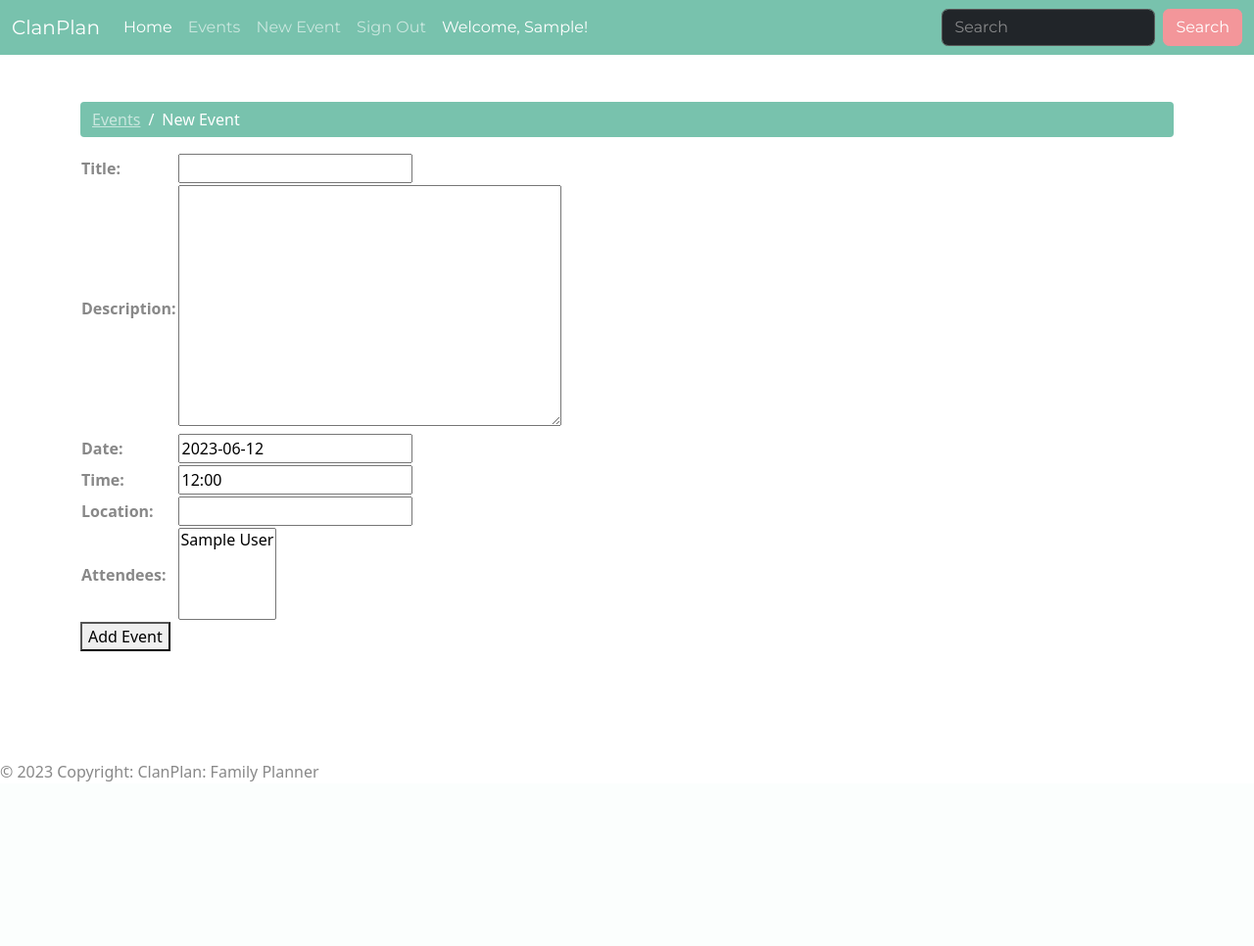
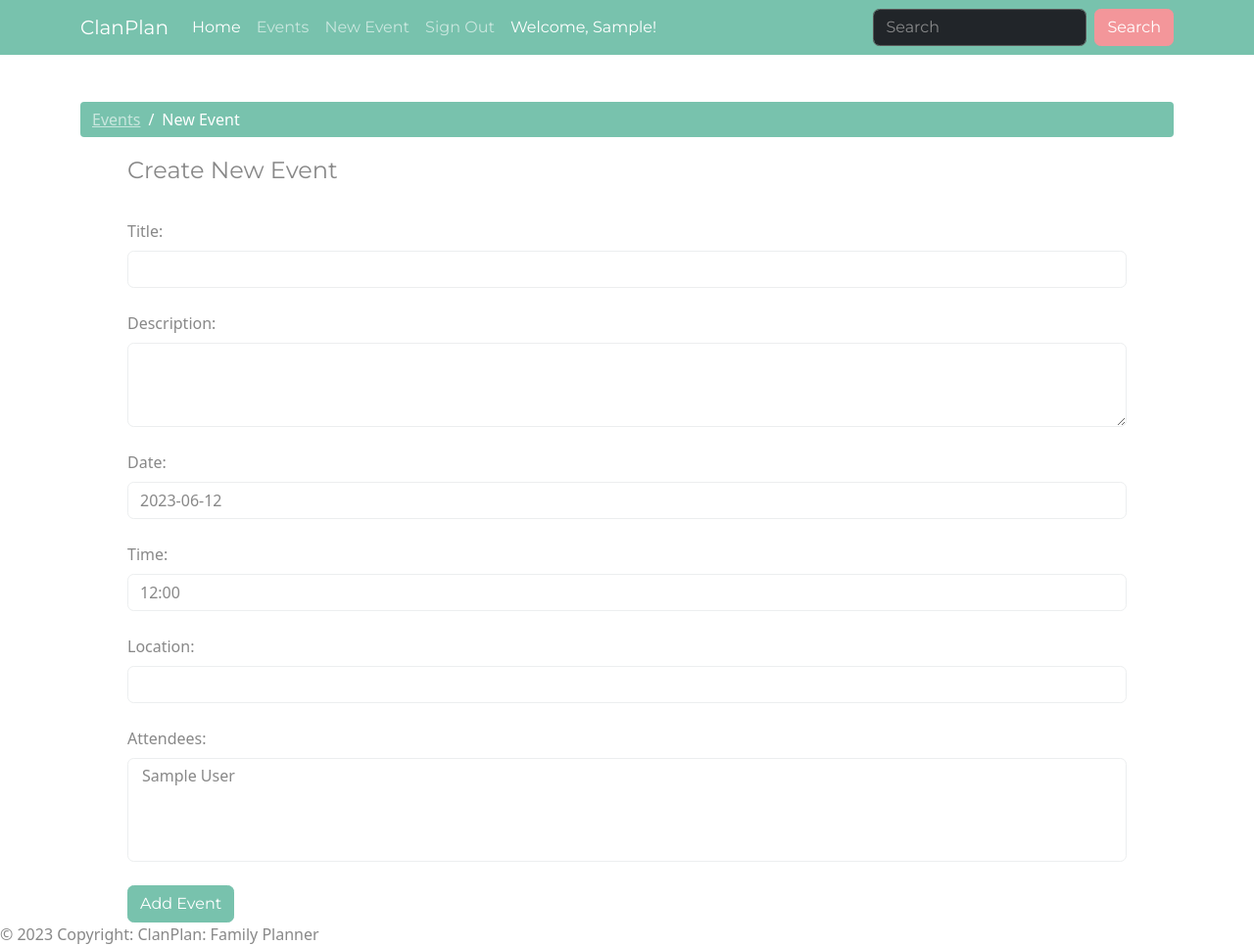
Before and after one commit to jaclynscarey/clanplan, a Django app: page /events/create/ in a window 1280 px wide. Shown: the whole page at 98% size. Before the commit the page ends 798 px from the top, so only its background shows below. Run offline with Django 4.2, Linux system fonts and the light colour scheme; a user stored in the database is signed in; tables that the repository leaves empty hold one stand-in row (values such as "Sample post"); some libraries are stand-ins or nearby versions.

Commit message:
wip: style events form

```diff
--- a/main_app/templates/base.html
+++ b/main_app/templates/base.html
@@ -17,9 +17,9 @@
     <title>ClanPlan: Family Planner</title>
 </head>
 <body>
-    <header class="navbar-fixed">
+    <header>
         <nav class="navbar navbar-expand-lg bg-primary" data-bs-theme="dark">
-            <div class="container-fluid">
+            <div class="container">
                 <a class="navbar-brand" href="{% url 'home' %}">ClanPlan</a>
                 <button class="navbar-toggler" type="button" data-bs-toggle="collapse" data-bs-target="#navbarColor01" aria-controls="navbarColor01" aria-expanded="false" aria-label="Toggle navigation">
                     <span class="navbar-toggler-icon"></span>
--- a/main_app/templates/events/detail.html
+++ b/main_app/templates/events/detail.html
@@ -3,7 +3,7 @@
 
 {% if messages %}
     {% for message in messages %}
-        <p{% if message.tags %} class="{{ message.tags }} red-text"{% endif %}>{{ message }}</p>
+        <p class="text-danger">{{ message }}</p>
     {% endfor %}
 {% endif %}
 <br><br>
--- a/main_app/templates/main_app/event_form.html
+++ b/main_app/templates/main_app/event_form.html
@@ -13,30 +13,77 @@
     {% endif %}
 </ol>
 
+<!-- <form class="form-group" method="post">
+    <fieldset>
+        {% csrf_token %}
+        <table>
+            {{ form }}
+        </table>
+        <button class="btn btn-primary" type="submit">{% if object %} Update Event {% else %} Add Event {% endif %}</button>
+    </fieldset>
+</form> -->
+
+<div class=" mx-5">
+    <form method="POST" action="{% url 'events_create' %}">
+        <fieldset>
+            <legend>Create New Event</legend>
+            {% csrf_token %}
+
+            <div class="form-group">
+                <label for="{{ form.title.id_for_label }}" class="form-label mt-4">Title:</label>
+                {{ form.title }}
+            </div>
+
+            <div class="form-group">
+                <label for="{{ form.description.id_for_label }}" class="form-label mt-4">Description:</label>
+                {{ form.description }}
+            </div>
+
+            <div class="form-group ">
+                <label for="{{ form.date.id_for_label }}" class="form-label mt-4">Date:</label>
+                {{ form.date }}
+            </div>
+
+            <div class="form-group ">
+                <label for="{{ form.time.id_for_label }}" class="form-label mt-4">Time:</label>
+                {{ form.time }}
+            </div>
+
+            <div class="form-group ">
+                <label for="{{ form.location.id_for_label }}" class="form-label mt-4">Location:</label>
+                {{ form.location }}
+            </div>
+
+            <div class="form-group ">
+                <label for="{{ form.attendees.id_for_label }}" class="form-label mt-4">Attendees:</label>
+                {{ form.attendees }}
+            </div>
+            <br>
+            <button class="btn btn-primary" type="submit">{% if object %} Update Event {% else %} Add Event {% endif %}</button>
+        </fieldset>
+    </form>
+</div>
 
 
-<form method="post">
-    {% csrf_token %}
-    <table>
-        {{ form.as_table }}
-    </table>
-    <button type="submit">{% if object %} Update Event {% else %} Add Event {% endif %}</button>
-</form>
+<script>
+    const selectEl = document.getElementById("id_attendees");
+    selectEl.setAttribute("class", "form-select");
 
-<script>
-    const dateEl = document.getElementById('id_date');
-    const timeEl = document.getElementById('id_time');
-    M.Datepicker.init(dateEl, {
-        format: 'mmm dd, yyyy',
-        defaultDate: new Date(),
-        setDefaultDate: true,
-        autoClose: true
-    });
-    M.Timepicker.init(timeEl, {
-        defaultTime: 'now',
-        twelveHour: false,
-        autoClose: true
-    });
+    const textareaEl = document.getElementById("id_description");
+    textareaEl.setAttribute("class", "form-control");
+    textareaEl.setAttribute("rows", "3");
+
+    const titleEl = document.getElementById("id_title");
+    titleEl.setAttribute("class", "form-control");
+
+    const dateEl = document.getElementById("id_date");
+    dateEl.setAttribute("class", "form-control");
+
+    const timeEl = document.getElementById("id_time");
+    timeEl.setAttribute("class", "form-control");
+
+    const locationEl = document.getElementById("id_location");
+    locationEl.setAttribute("class", "form-control");
+
 </script>
-
 {% endblock %}
--- a/main_app/views.py
+++ b/main_app/views.py
@@ -110,6 +110,6 @@ class EventDelete(LoginRequiredMixin, DeleteView):
     def dispatch(self, request, *args, **kwargs):
         event = self.get_object()
         if event.user != self.request.user:
-            messages.error(request, "You are not authorized to delete this event.")
+            messages.error(request, "You do not have permission to delete this event.")
             return redirect('detail', event_id=event.id)
         return super().dispatch(request, *args, **kwargs)
```
